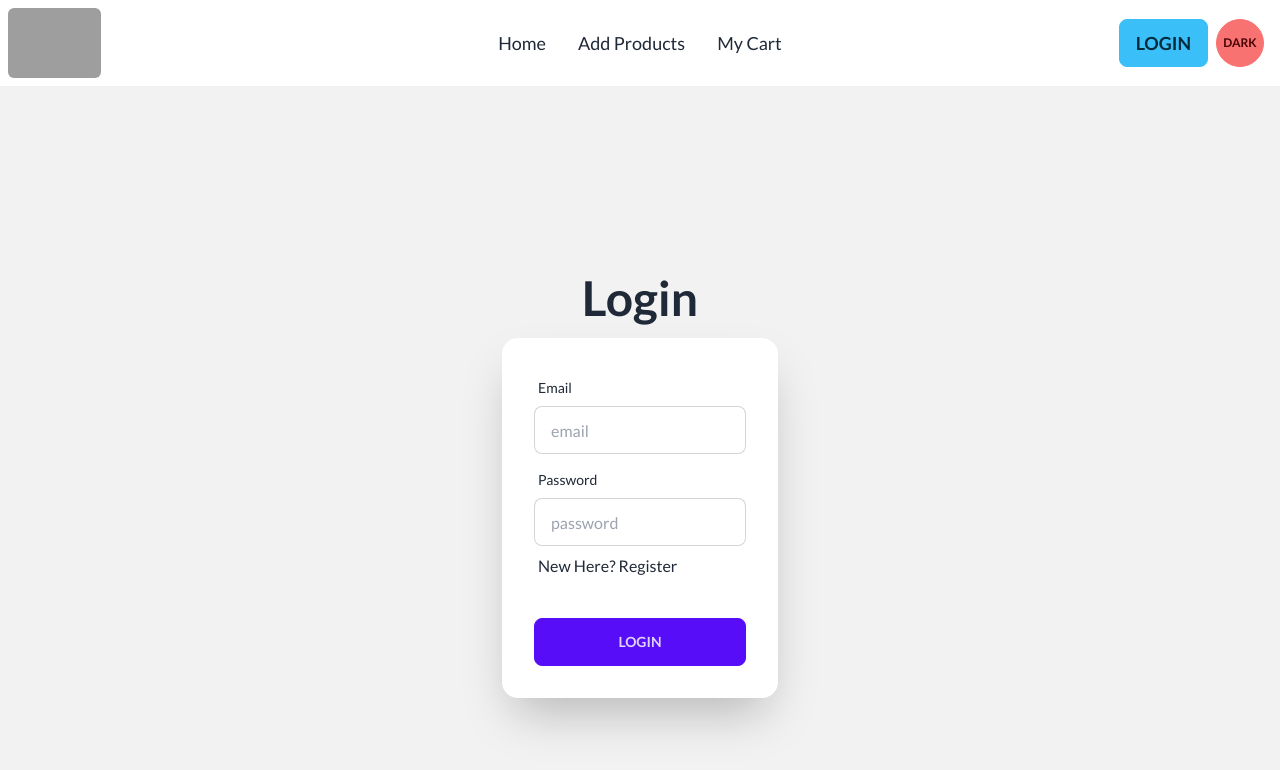
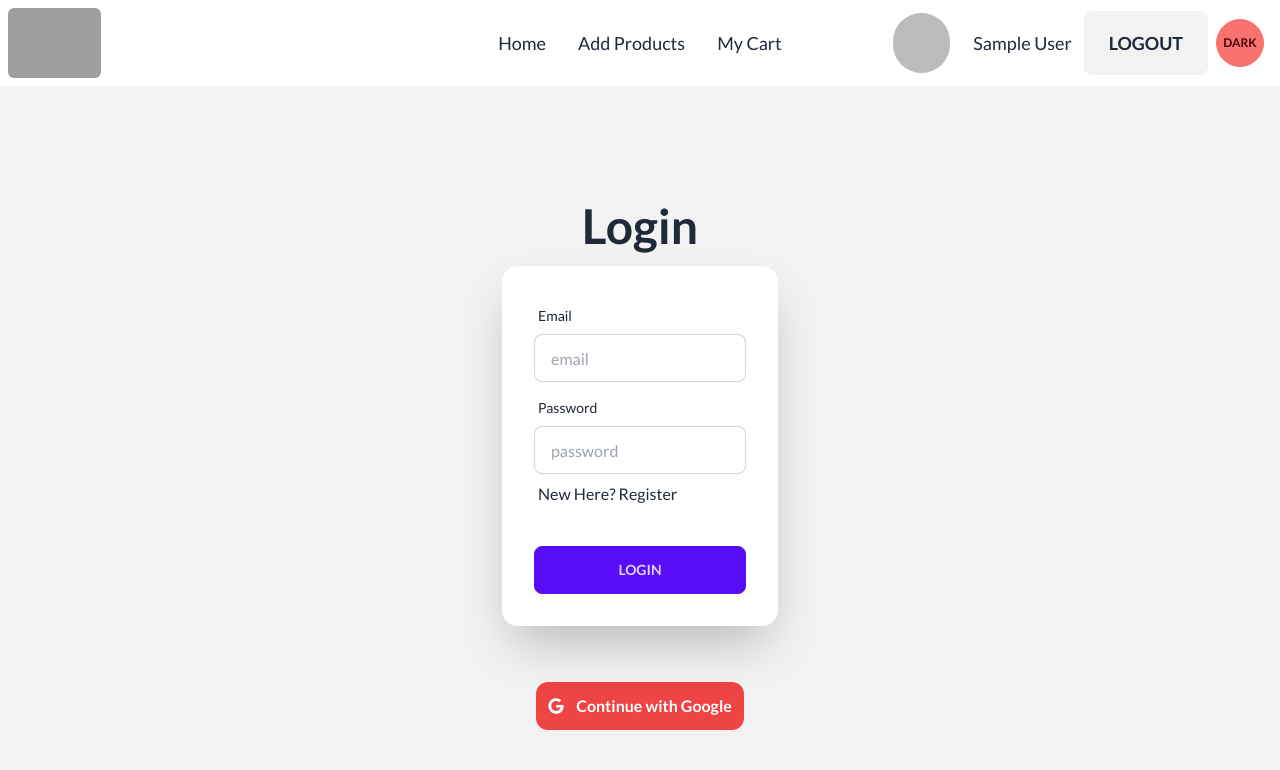
Before and after one commit to sohan704/funflix, a React (Vite) app: page /login in a window 1280 px wide. Shown: the top 770 px of the page. Built offline with nearby package versions, Linux system fonts and the light colour scheme; no server answers; sample sign-in values are in the browser's storage; grey boxes are pictures that could not be loaded.

Commit message:
added the user uploading photo option with showing username

```diff
--- a/package.json
+++ b/package.json
@@ -19,7 +19,8 @@
     "react-router-dom": "^6.17.0",
     "react-toastify": "^9.1.3",
     "react-toggle-button": "^2.2.0",
-    "sort-by": "^1.2.0"
+    "sort-by": "^1.2.0",
+    "sweetalert": "^2.1.2"
   },
   "devDependencies": {
     "@types/react": "^18.2.15",
--- a/src/Components/Navbar.jsx
+++ b/src/Components/Navbar.jsx
@@ -1,27 +1,34 @@
-import { useState } from "react";
+import { useContext, useState } from "react";
 import changeTheme from "../DarkMode/Toggle";
 import { Link, NavLink } from "react-router-dom";
+import { AuthContext } from "../Provider/AuthProvider";
 
 const Navbar = () => {
   const [theme, setTheme] = useState('Dark');
   const handleChange = () => {
     console.log('Handle change clicked!');
     changeTheme();
-    if(theme === 'Dark'){
+    if (theme === 'Dark') {
       setTheme('Light');
-    }else{
+    } else {
       setTheme('Dark');
     }
   }
 
 
+  const { user,logOut } = useContext(AuthContext);
+
+
   const allLinks = <>
-     <li className="text-lg"><NavLink to="/">Home</NavLink></li>
-     <li className="text-lg"><NavLink to="/addproducts">Add Products</NavLink></li>
-     <li className="text-lg"><NavLink to="/mycart">My Cart</NavLink></li>
+    <li className="text-lg"><NavLink to="/">Home</NavLink></li>
+    <li className="text-lg"><NavLink to="/addproducts">Add Products</NavLink></li>
+    <li className="text-lg"><NavLink to="/mycart">My Cart</NavLink></li>
   </>
 
 
+  const handleLogOut = () => {
+    logOut().then().catch();
+  }
 
 
   return (
@@ -34,7 +41,7 @@ const Navbar = () => {
             </label>
             <ul tabIndex={0} className="menu menu-sm dropdown-content mt-3 z-[1] p-2 shadow bg-base-100 rounded-box w-52">
 
-             {allLinks}
+              {allLinks}
 
             </ul>
           </div>
@@ -43,14 +50,50 @@ const Navbar = () => {
         <div className="navbar-center hidden lg:flex">
           <ul className="menu menu-horizontal px-1">
 
-          {allLinks}
+            {allLinks}
 
 
 
           </ul>
         </div>
         <div className="navbar-end">
-          <Link className="btn btn-sm lg:btn btn-secondary lg:btn-info text-sm lg:text-lg" to='/login'>LOGIN</Link>
+          {/* <Link className="btn btn-sm lg:btn btn-secondary lg:btn-info text-sm lg:text-lg" to='/login'>LOGIN</Link> */}
+
+          {
+
+            <div>
+              {
+
+                (user) && <img className="h-full md:h-[60px] w-full lg:w-9/12 rounded-full object-cover mx-2"
+                  src={(user) ? user.photoURL : ''} alt="" />
+
+              }
+            </div>
+          }
+
+          {
+
+            <div>
+              {
+                <p className="mx-3 font-md text-sm md:text-lg">{(user) ? user.displayName : ''}</p>
+              }
+            </div>
+          }
+
+          {
+
+            <div>
+              {
+                (user) ? <a onClick={handleLogOut} className="btn btn-sm lg:btn-lg">LogOut</a> :
+                  <Link className="btn btn-sm lg:btn-lg" to="/login">Login</Link>
+
+              }
+            </div>
+          }
+
+
+
+
           <a onClick={handleChange} className="btn text-xs btn-error btn-circle p-1 m-2">{theme}</a>
 
         </div>
--- a/src/Pages/AddProducts.jsx
+++ b/src/Pages/AddProducts.jsx
@@ -1,5 +1,6 @@
 
 import Navbar from "../Components/Navbar";
+import swal from 'sweetalert';
 
 
 const AddProducts = () => {
@@ -26,7 +27,10 @@ const AddProducts = () => {
         'content-type' : 'application/json'
        },
       body: JSON.stringify(newProduct)
-  }).then(res => res.json()).then(data => console.log(data));
+  }).then(res => res.json()).then(data => {
+    console.log(data);
+    swal("Product Added!", "Good Job!", "success");
+  });
 
   }
 
--- a/src/Pages/Login.jsx
+++ b/src/Pages/Login.jsx
@@ -5,9 +5,11 @@ import { AuthContext } from "../Provider/AuthProvider";
 import { ToastContainer, toast } from 'react-toastify';
 import 'react-toastify/dist/ReactToastify.css';
 
+import { FaGoogle } from "react-icons/fa";
+
 const Login = () => {
 
-  const {signIn} = useContext(AuthContext);
+  const {signIn,googleLogin} = useContext(AuthContext);
 
 
   const handleLogin = (e) => {
@@ -49,6 +51,21 @@ const Login = () => {
 
 
 
+  const handleGoogleLogin = () => {
+    googleLogin().then(result => {
+      toast.success('Login Successful!', {
+        position: "top-right",
+        autoClose: 5000,
+        hideProgressBar: false,
+        closeOnClick: true,
+        pauseOnHover: true,
+        draggable: true,
+        progress: undefined,
+        theme: "light",
+      });
+    }).catch();
+  }
+
 
 
   return (
@@ -85,8 +102,17 @@ const Login = () => {
                 <ToastContainer />
               </div>
             </form>
+
+
           </div>
+
+           <div className="my-10">
+               <button onClick={handleGoogleLogin} className="bg-red-500 flex items-center gap-3 rounded-xl p-3 text-white font-semibold"><FaGoogle></FaGoogle>Continue with Google</button>
+            </div>
         </div>
+
+
+
       </div>
     </div>
   );
--- a/src/Pages/SingleProduct.jsx
+++ b/src/Pages/SingleProduct.jsx
@@ -1,5 +1,6 @@
 import { useLoaderData } from "react-router-dom";
 import Navbar from "../Components/Navbar";
+import swal from 'sweetalert';
 
 
 const SingleProduct = () => {
@@ -20,6 +21,7 @@ const SingleProduct = () => {
     .then(data => {
 
       console.log(data);
+      swal("Added to Cart!", "Good Job!", "success");
 
     })
   }
--- a/src/Pages/Update.jsx
+++ b/src/Pages/Update.jsx
@@ -1,6 +1,6 @@
 import { useLoaderData } from "react-router-dom";
 import Navbar from "../Components/Navbar";
-
+import swal from 'sweetalert';
 const Update = () => {
   const data = useLoaderData();
 
@@ -30,6 +30,7 @@ const Update = () => {
       body: JSON.stringify(newProduct),
    }).then(res => res.json()).then(data => {
       console.log(data);
+      swal("Product Updated!", "Good Job!", "success");
 
    })
 
--- a/src/Provider/AuthProvider.jsx
+++ b/src/Provider/AuthProvider.jsx
@@ -1,6 +1,8 @@
-import { createUserWithEmailAndPassword, signInWithEmailAndPassword } from "firebase/auth";
+import { GoogleAuthProvider, createUserWithEmailAndPassword, onAuthStateChanged, signInWithEmailAndPassword, signInWithPopup, signOut } from "firebase/auth";
 import { createContext } from "react";
 import auth from "../Firebase/firebase.config";
+import { useState } from "react";
+import { useEffect } from "react";
 
 export const AuthContext = createContext(null);
 
@@ -8,19 +10,51 @@ export const AuthContext = createContext(null);
 
 const AuthProvider = ({children}) => {
 
+  const provider = new GoogleAuthProvider();
+  const [user,setUser] = useState('');
+
+
+  const [loading, setLoading] = useState(true);
+
 
   const createUser = (email,password) => {
+    setLoading(true);
     return createUserWithEmailAndPassword(auth,email,password);
   }
 
+  const googleLogin = () => {
+    return signInWithPopup(auth,provider);
+  }
+
   const signIn = (email,password) => {
-
+    setLoading(true);
     return signInWithEmailAndPassword(auth,email,password);
   }
 
+  const logOut = () => {
+    setLoading(true);
+     return signOut(auth);
+  }
+
+  useEffect(()=>{
+    const observe = onAuthStateChanged(auth,currentUser => {
+     console.log('shifted',currentUser);
+     setUser(currentUser);
+     setLoading(false);
+    })
+    return () => {
+      observe();
+    }
+  },[])
+
+
   const authInfo = {
      createUser,
-     signIn
+     signIn,
+     logOut,
+     user,
+     loading,
+     googleLogin
   }
 
   return (
--- /dev/null
+++ b/src/Routes/PrivateRoute.jsx
@@ -0,0 +1,29 @@
+import { useContext } from "react";
+import { AuthContext } from "../Provider/AuthProvider";
+import { Navigate } from "react-router-dom";
+
+const PrivateRoute = ({children}) => {
+
+  const {user, loading} = useContext(AuthContext);
+
+  if(loading){
+    console.log('loading is ', loading);
+    return <div className="flex justify-center items-center h-[100vh]">
+      <span className="loading loading-bars loading-lg"></span>
+    </div>;
+
+   }
+
+   if(user){
+
+    return children;
+  }
+
+  return (
+    <div>
+        <Navigate to='/login'></Navigate>
+    </div>
+  );
+};
+
+export default PrivateRoute;
```
Also changed, not shown: src/Routes/Routes.jsx (+5 -4 lines), 1 other file (tests, documents, lock files or other folders).
